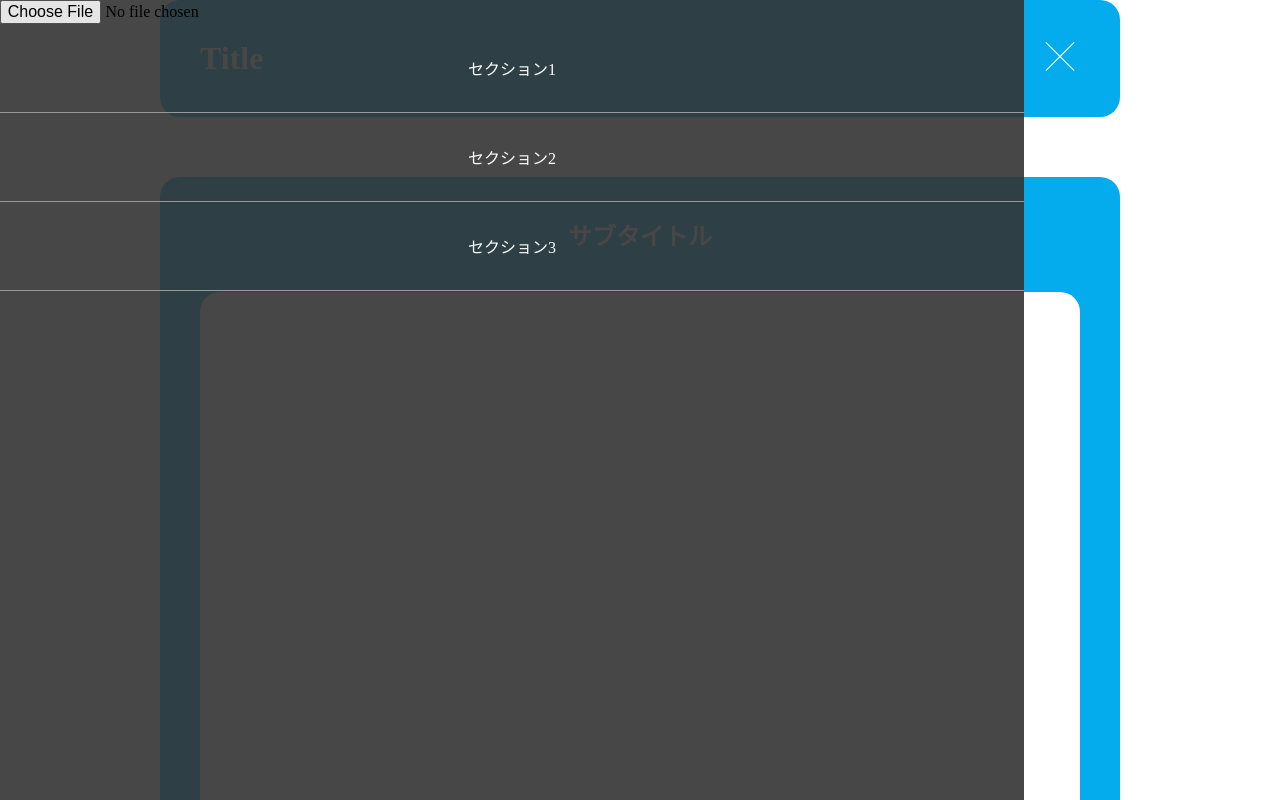
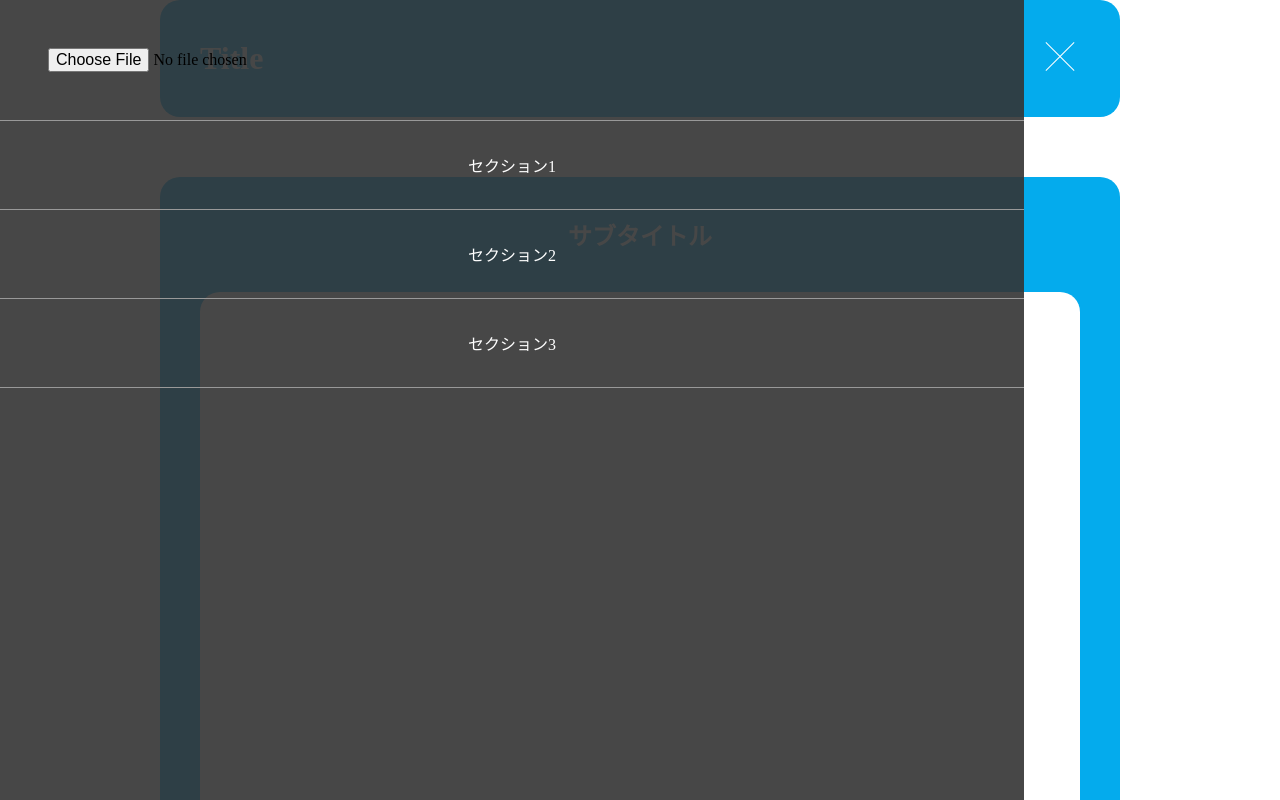
Before and after one commit to skmtsin/skmtsin.github.io, a plain HTML site: page in-drawer/index.html in a window 1280 px wide. Both pictures are taken after a click on the element 1060 px from the left and 56 px from the top of the page. Shown: the top 800 px of the page. Drawn offline with nearby package versions, Linux system fonts and the light colour scheme; some packages are replaced by stand-ins of ours.

Commit message:
2nd commit

```diff
--- a/in-drawer/style.css
+++ b/in-drawer/style.css
@@ -137,6 +137,10 @@ header .container::after {
 
 
 /*  ハンバーガーメニュー  */
+#gnav li:first-child {
+  padding: 3em;
+  border-bottom: solid 1px #999;
+}
 #gnav {
   /* position: fixed;は、長さ・高さを指定しないとブロックが消えてしまうので注意 */
   position: fixed;
```
